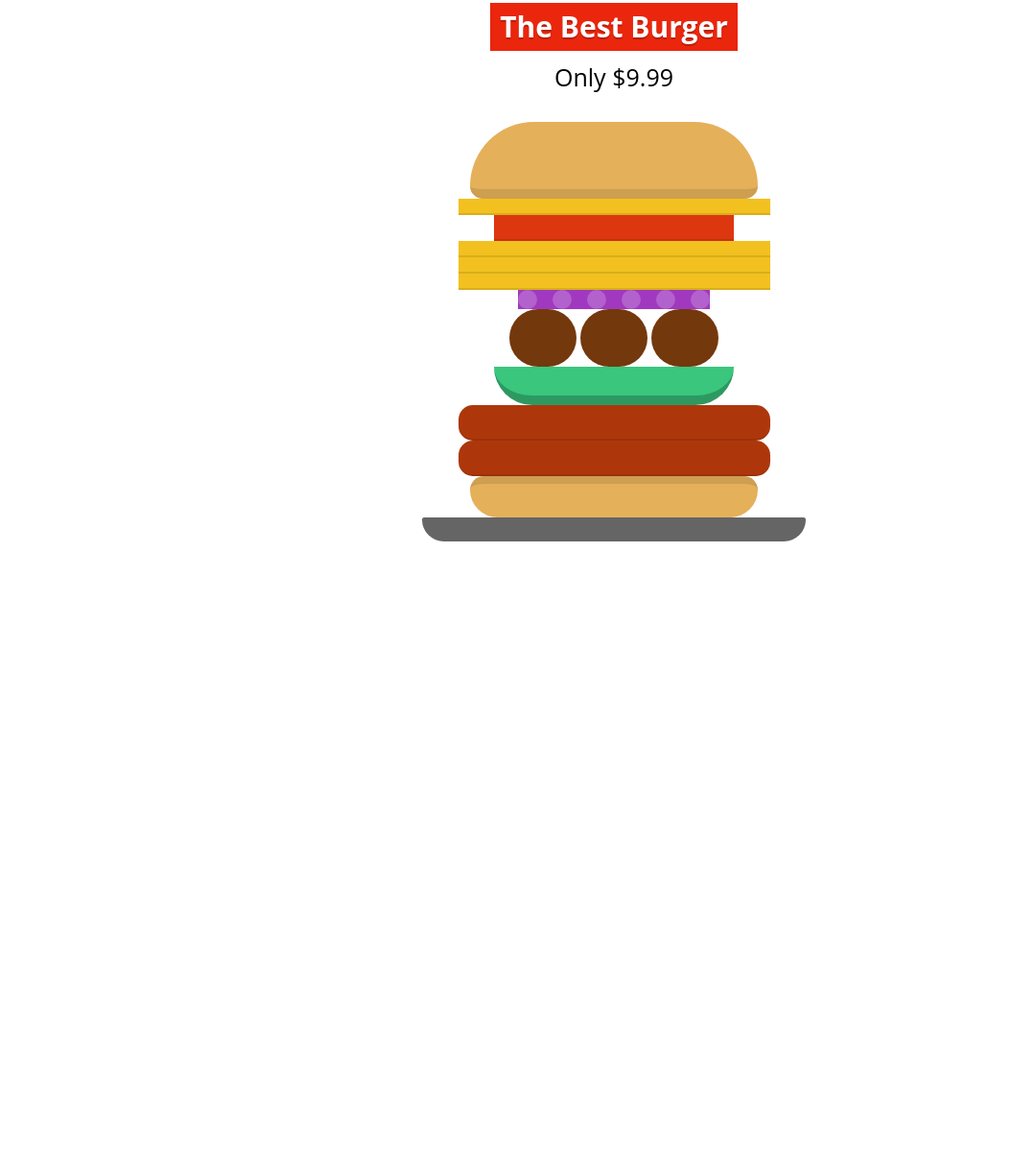
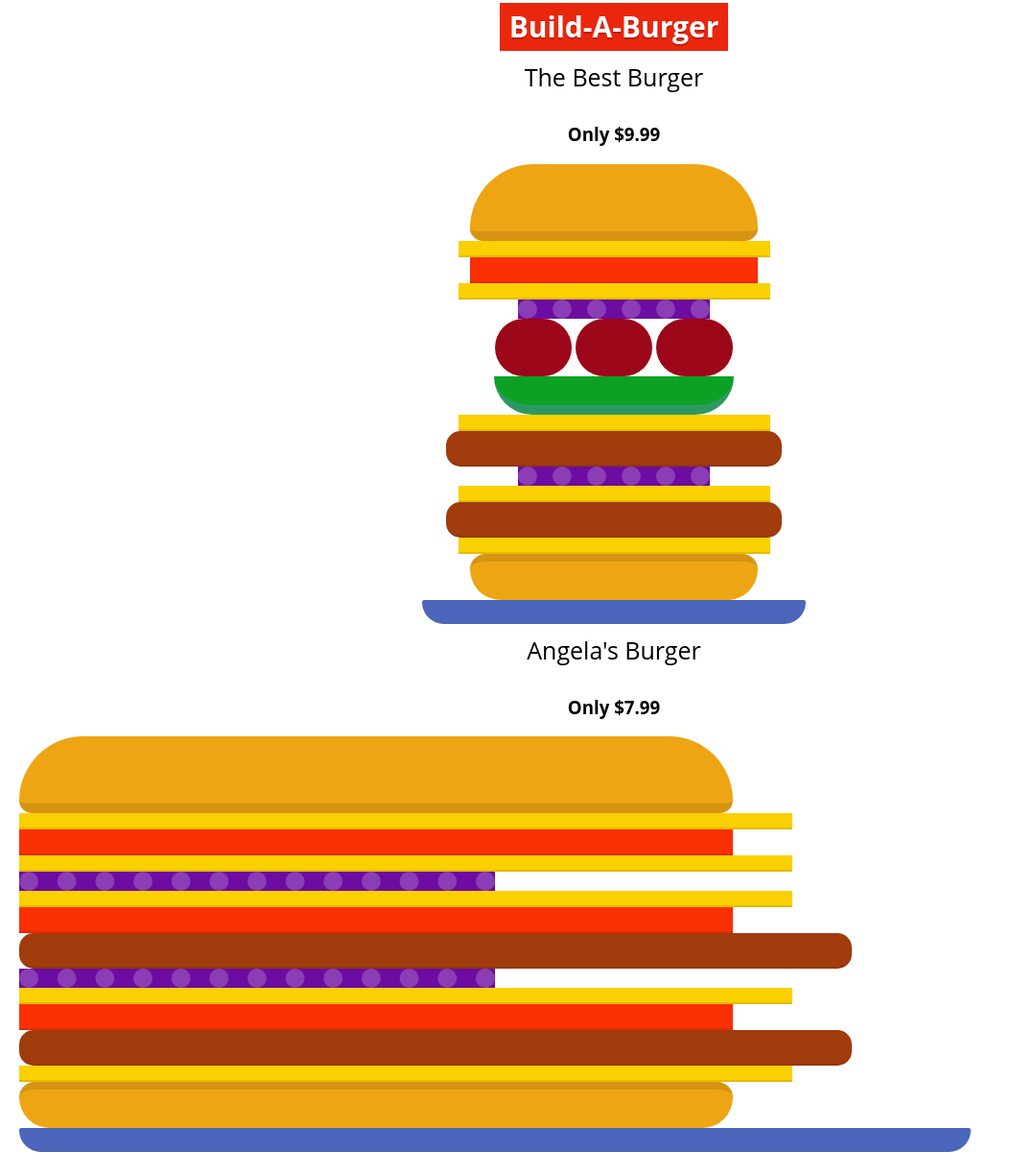
Before and after one commit to aleung524/lab6, a plain HTML site: page index.html in a window 1280 px wide. Shown: the part 22-1247 px from the top of the page at 96% size, without its empty margins (0-1055 px from the left). Before the commit the page ends 800 px from the top, so only its background shows below. Drawn offline with Linux system fonts and the light colour scheme.

Commit message:
build-a-burger

```diff
--- a/index.html
+++ b/index.html
@@ -1,13 +1,14 @@
-<html>
+<html lang="en">
   <head>
-    <title>Build-a-Burger</title>
+    <title>BATECH 189 Lab6 Build-a-Burger</title>
     <link rel="stylesheet" href="style.css">
     <link rel="stylesheet" href="ingredients.css">
   </head>
   <body>
 
-    <h1>The Best Burger</h1>
-    <h2>Only $9.99</h2>
+    <h1>Build-A-Burger</h1>
+    <h2>The Best Burger</h2>
+    <h3>Only $9.99</h3>
 
     <!--
     Rearrange the elements below to make your own custom burger.
@@ -19,15 +20,38 @@
       <div class="cheese"></div>
       <div class="tomato"></div>
       <div class="cheese"></div>
-      <div class="cheese"></div>
-      <div class="cheese"></div>
       <div class="onion"></div>
       <div class="meatball"></div>
       <div class="meatball"></div>
       <div class="meatball"></div>
       <div class="pickle"></div>
+      <div class="cheese"></div>
       <div class="patty"></div>
+      <div class="onion"></div>
+      <div class="cheese"></div>
       <div class="patty"></div>
+      <div class="cheese"></div>
+      <div class="bun-bottom"></div>
+      <div class="plate"></div>
+    </div>
+
+    <h2>Angela's Burger</h2>
+    <h3>Only $7.99</h3>
+     <div class="burger2">
+      <div class="bun-top"></div>
+      <div class="cheese"></div>
+      <div class="tomato"></div>
+      <div class="cheese"></div>
+      <div class="onion"></div>
+      <div class="lettuce"></div>
+      <div class="cheese"></div>
+      <div class="tomato"></div>
+      <div class="patty"></div>
+      <div class="onion"></div>
+      <div class="cheese"></div>
+      <div class="tomato"></div>
+      <div class="patty"></div>
+      <div class="cheese"></div>
       <div class="bun-bottom"></div>
       <div class="plate"></div>
     </div>
--- a/ingredients.css
+++ b/ingredients.css
@@ -4,7 +4,7 @@
 .bun-top {
   height: 70px;
   width: 60%;
-  background: #e5b05a;
+  background: #eea514;
   border-radius: 100px 100px 20px 20px;
   border-bottom: solid 10px rgba(0,0,0,.1);
 }
@@ -12,21 +12,21 @@
 .cheese {
   height: 15px;
   width: 65%;
-  background: #f2c120;
+  background: #fad001;
   border-bottom: solid 2px rgba(0,0,0,.1);
 }
 
 .tomato {
   height: 25px;
-  width: 50%;
-  background-color: #dd3710;
+  width: 60%;
+  background-color: #fb3004;
   border-bottom: solid 2px rgba(0,0,0,.1);
 }
 
 .meatball {
   height: 60px;
-  width: 70px;
-  background: #74380d;
+  width: 80px;
+  background: #9c0619;
   border-radius: 50px;
   display: inline-block;
   vertical-align: top;
@@ -34,8 +34,8 @@
 
 .patty {
   height: 35px;
-  width: 65%;
-  background: #ad370b;
+  width: 70%;
+  background: #a13c0c;
   border-radius: 15px;
   border-bottom: solid 2px rgba(0,0,0,.1);
 }
@@ -43,21 +43,21 @@
 .pickle {
   height: 30px;
   width: 50%;
-  background: #3ac67d;
+  background: #0ca124;
   border-radius: 0 0 100px 100px;
   border-bottom: solid 10px #2d9961;
 }
 
 .onion {
   width: 40%;
-  background-color: #a039bf;
+  background-color: #6d0ca1;
   border-top: dotted 20px rgba(255,255,255,.2);
 }
 
 .bun-bottom {
-  height: 35px;
+  height: 40px;
   width: 60%;
-  background: #e5b05a;
+  background: #eea514;
   border-radius: 20px 20px 40px 40px;
   border-top: solid 8px rgba(0,0,0,.1)
 }
@@ -65,6 +65,6 @@
 .plate {
   height: 25px;
   width: 80%;
-  background: #656565;
+  background: #4B66ba;
   border-radius: 20px 20px 200px 200px;
 }
```
